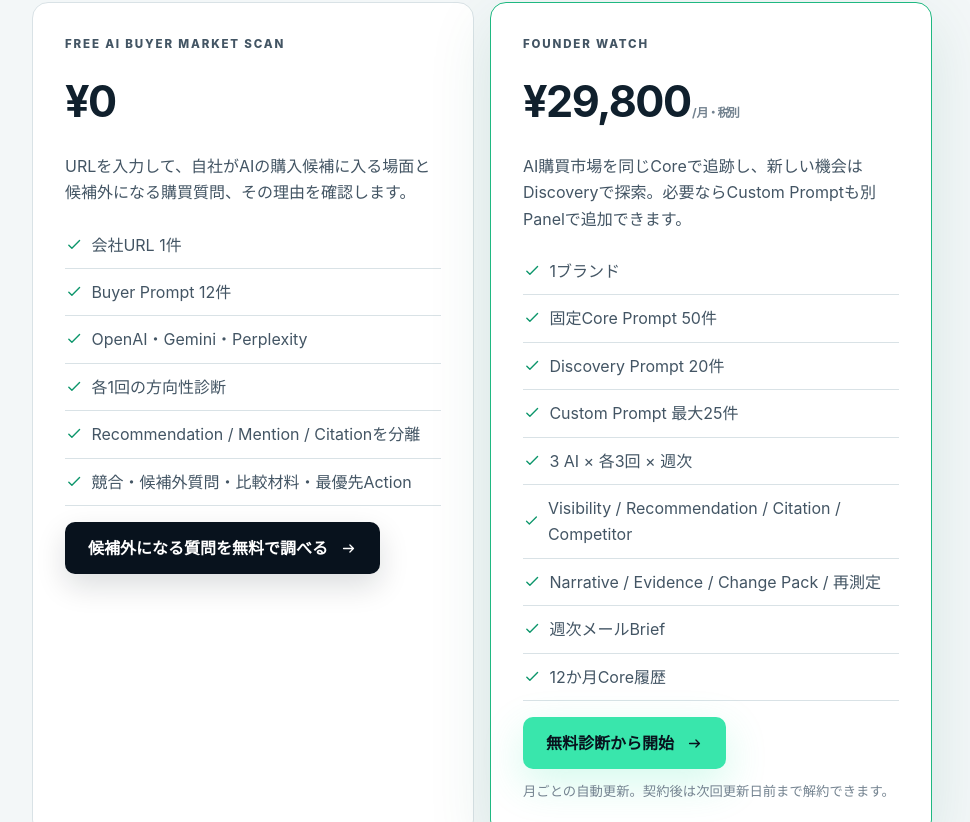
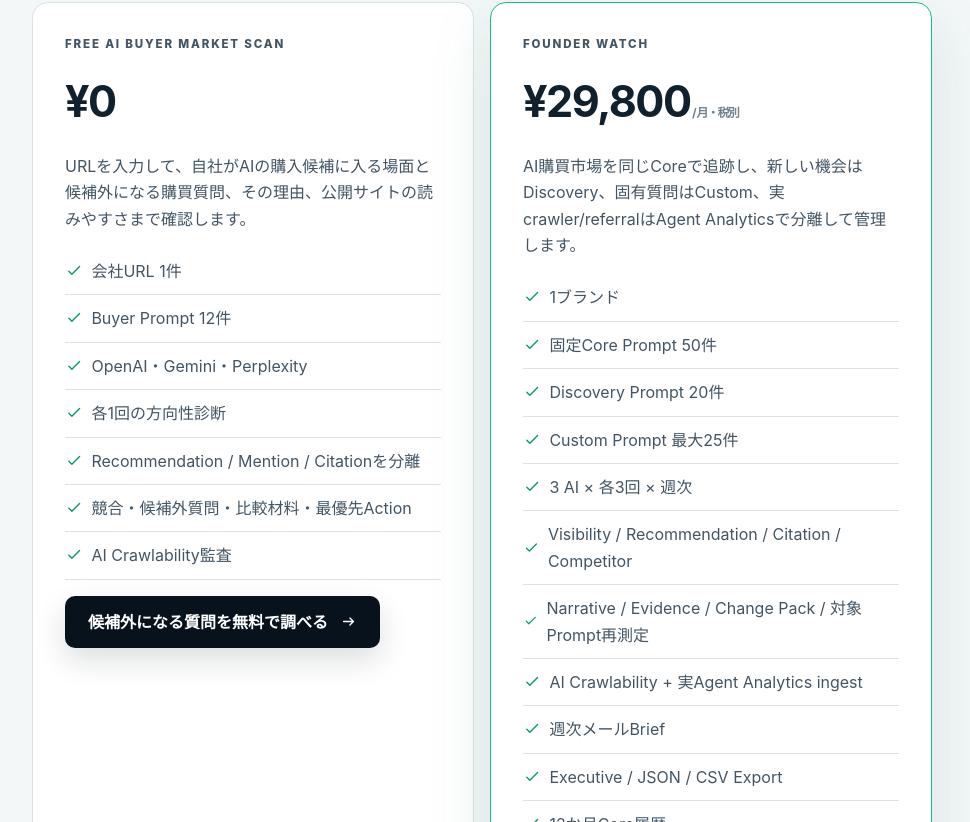
Before and after one commit to salve-de/AIX-next, a Next.js app: page /pricing in a window 1280 px wide. Shown: the part 578-1400 px from the top of the page, without its empty margins (158-1128 px from the left). Built offline with nearby package versions, Linux system fonts and the light colour scheme; no server answers.

Commit message:
Expose complete Founder Watch feature surface

```diff
--- a/app/pricing/page.tsx
+++ b/app/pricing/page.tsx
@@ -2,17 +2,18 @@ import Link from "next/link";
 import { ArrowIcon, CheckIcon } from "@/components/icons";
 import { MarketingShell } from "@/components/marketing-shell";
 
-const free = ["会社URL 1件", "Buyer Prompt 12件", "OpenAI・Gemini・Perplexity", "各1回の方向性診断", "Recommendation / Mention / Citationを分離", "競合・候補外質問・比較材料・最優先Action"];
-const paid = ["1ブランド", "固定Core Prompt 50件", "Discovery Prompt 20件", "Custom Prompt 最大25件", "3 AI × 各3回 × 週次", "Visibility / Recommendation / Citation / Competitor", "Narrative / Evidence / Change Pack / 再測定", "週次メールBrief", "12か月Core履歴"];
+const free = ["会社URL 1件", "Buyer Prompt 12件", "OpenAI・Gemini・Perplexity", "各1回の方向性診断", "Recommendation / Mention / Citationを分離", "競合・候補外質問・比較材料・最優先Action", "AI Crawlability監査"];
+const paid = ["1ブランド", "固定Core Prompt 50件", "Discovery Prompt 20件", "Custom Prompt 最大25件", "3 AI × 各3回 × 週次", "Visibility / Recommendation / Citation / Competitor", "Narrative / Evidence / Change Pack / 対象Prompt再測定", "AI Crawlability + 実Agent Analytics ingest", "週次メールBrief", "Executive / JSON / CSV Export", "12か月Core履歴"];
 
 export default function PricingPage() {
   return <MarketingShell eyebrow="PRICING" title="問題の発見は無料。継続観測と改善ループから有料。" lead="最初に結果を見せ、必要性を確認してから14日間Watchへ進みます。無料Watchから自動課金はされません。">
     <div className="pricing-grid">
-      <article><p className="eyebrow">FREE AI BUYER MARKET SCAN</p><h2>¥0</h2><p>URLを入力して、自社がAIの購入候補に入る場面と候補外になる購買質問、その理由を確認します。</p><ul>{free.map((item) => <li key={item}><CheckIcon />{item}</li>)}</ul><Link className="button button-dark" href="/#scan">候補外になる質問を無料で調べる <ArrowIcon /></Link></article>
-      <article className="featured"><p className="eyebrow">FOUNDER WATCH</p><h2>¥29,800<small> / 月・税別</small></h2><p>AI購買市場を同じCoreで追跡し、新しい機会はDiscoveryで探索。必要ならCustom Promptも別Panelで追加できます。</p><ul>{paid.map((item) => <li key={item}><CheckIcon />{item}</li>)}</ul><Link className="button button-accent" href="/#scan">無料診断から開始 <ArrowIcon /></Link><small className="price-note">月ごとの自動更新。契約後は次回更新日前まで解約できます。</small></article>
+      <article><p className="eyebrow">FREE AI BUYER MARKET SCAN</p><h2>¥0</h2><p>URLを入力して、自社がAIの購入候補に入る場面と候補外になる購買質問、その理由、公開サイトの読みやすさまで確認します。</p><ul>{free.map((item) => <li key={item}><CheckIcon />{item}</li>)}</ul><Link className="button button-dark" href="/#scan">候補外になる質問を無料で調べる <ArrowIcon /></Link></article>
+      <article className="featured"><p className="eyebrow">FOUNDER WATCH</p><h2>¥29,800<small> / 月・税別</small></h2><p>AI購買市場を同じCoreで追跡し、新しい機会はDiscovery、固有質問はCustom、実crawler/referralはAgent Analyticsで分離して管理します。</p><ul>{paid.map((item) => <li key={item}><CheckIcon />{item}</li>)}</ul><Link className="button button-accent" href="/#scan">無料診断から開始 <ArrowIcon /></Link><small className="price-note">月ごとの自動更新。契約後は次回更新日前まで解約できます。</small></article>
     </div>
     <h2>14日間の無料Watch</h2><p>無料Scanの後、会社メールだけで30件の固定Core Baselineを新しく作ります。週次で同条件を再観測し、Custom Promptは最大5件までCoreと分離して試せます。カード登録は不要で、有料契約へ自動移行しません。</p>
     <h2>なぜCore / Discovery / Customを分けるのか</h2><p>質問を入れ替えるだけでVisibilityが上がったように見せないためです。固定Coreだけをトレンドに使い、DiscoveryとCustomは探索用の別Panelとして保存します。</p>
+    <h2>Agent Analyticsについて</h2><p>公開クロールだけから「AI botが来た」「ChatGPTから流入した」と推測しません。実アクセスを見たい場合は、サーバー・CDN・分析基盤からAIXのIngest APIへ認識済みAI crawler / AI referrerイベントを送ります。Raw IPは保存対象にしていません。</p>
     <h2>料金に含まれないもの</h2><p>外部媒体掲載費、広告費、取材費、顧客サイトの大規模改修、法務確認、個別コンサルティングは含みません。AIXはAI上の絶対順位、推薦、Citation、問い合わせ、売上を保証しません。</p>
   </MarketingShell>;
 }
```
